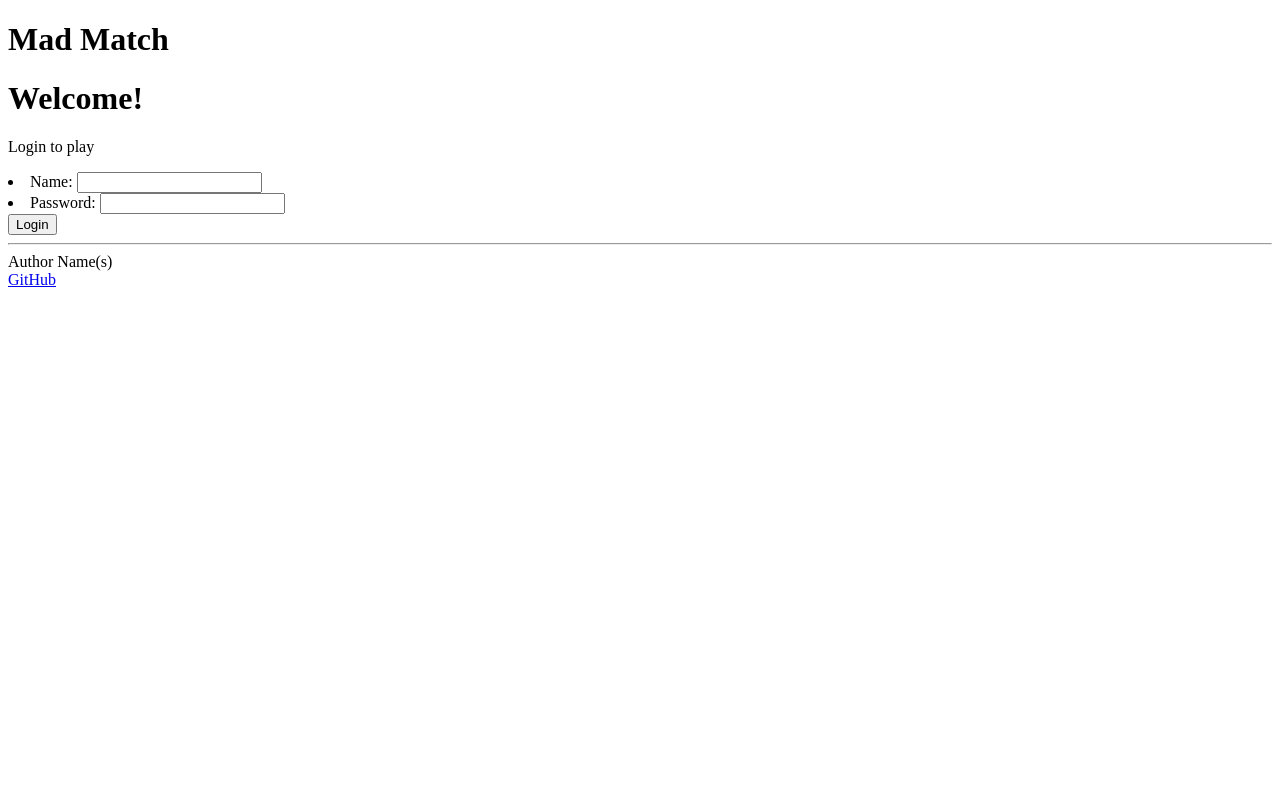
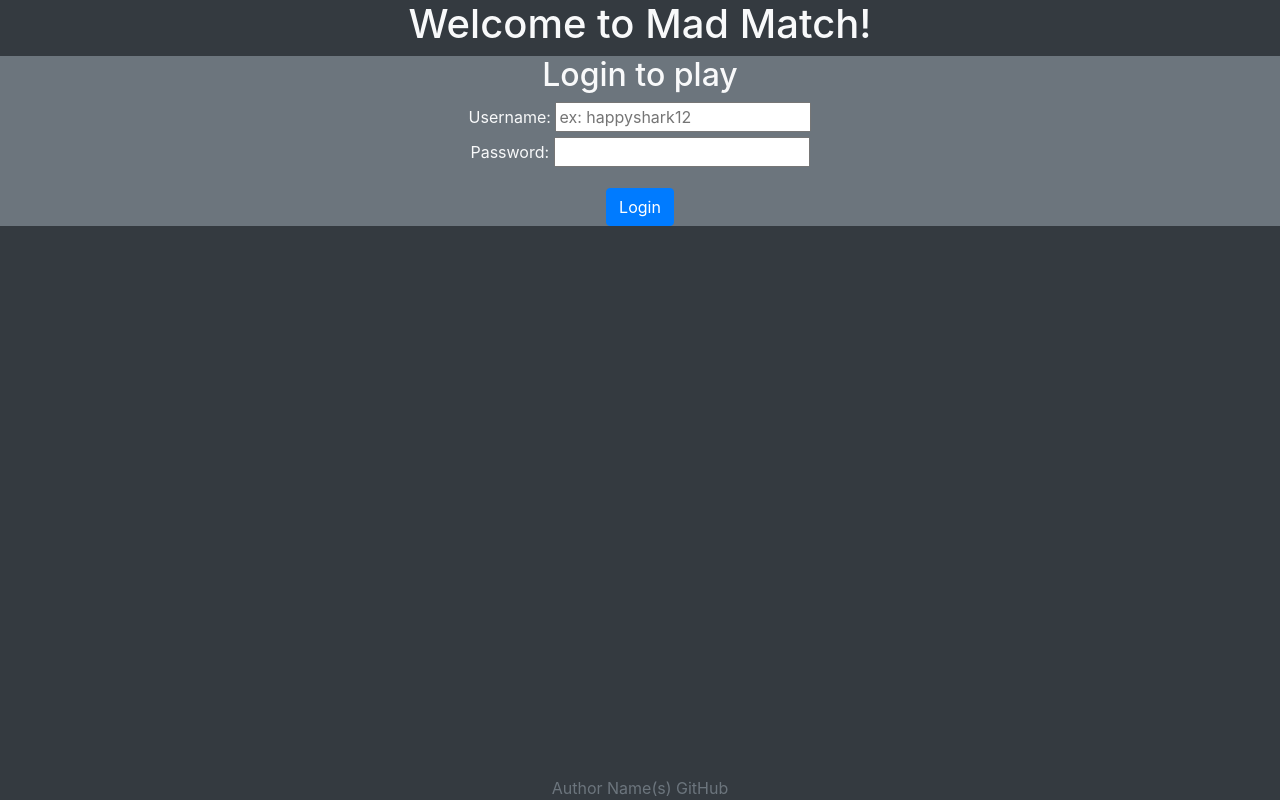
Before and after one commit to hhellwig/my-startup, a plain HTML site: page login.html in a window 1280 px wide. Drawn offline with nearby package versions, Linux system fonts and the light colour scheme.

Commit message:
Update(html) bootstrap implemented

```diff
--- a/login.html
+++ b/login.html
@@ -4,33 +4,52 @@
         <meta charset="UTF-8" />
         <meta name="viewport" content="width=device-width, initial-scale=1.0" />
         <title>Mad Match</title>
+
+        <link rel="stylesheet" href="" />
+
+        <!--Bootstrap implementation-->
+        <link
+            rel="stylesheet"
+            href="https://cdn.jsdelivr.net/npm/bootstrap@4.3.1/dist/css/bootstrap.min.css"
+            integrity="sha384-ggOyR0iXCbMQv3Xipma34MD+dH/1fQ784/j6cY/iJTQUOhcWr7x9JvoRxT2MZw1T"
+            crossorigin="anonymous"
+            />
+        <!--Icon code-->
+        <script src="https://kit.fontawesome.com/c122e69882.js" crossorigin="anonymous"></script>
     </head>
-    <body>
-        <header>
-            <h1>Mad Match</h1>
+    <body class="bg-dark text-light text-center">
+        <header class="container-fluid">
+            <h1>Welcome to Mad Match!</h1>
         </header>
 
-        <main>
-            <h1>Welcome!</h1>
-            <p>Login to play</p>
+        <main class="container-fluid bg-secondary text-center">
+            <div>
+                <h2>Login to play</h2>
                 <form method="get" action="">
+                    <ul class="list-unstyled">
                         <li>
-                <label for="name">Name: </label>
-                <input type="text" id="name" />
+                        <label for="name">Username: </label>
+                        <input type="text" id="name" placeholder="ex: happyshark12"/>
                         </li>
                         <li>
                         <label for="password">Password: </label>
                         <input type="password" id="password" name="password" />
                         </li>
-                <button type="submit">Login</button>
+                    </ul>
+                    <button type="submit" class="btn btn-primary">Login</button>
             </form>
+            </div>
         </main>
 
-        <footer>
-            <hr />
+        <footer class="bg-dark text-light text-muted fixed-bottom">
+            <div class="container-fluid">
             <span class="text-reset">Author Name(s)</span>
-            <br />
-            <a href="https://githug.com/hhellwig">GitHub</a>
+            <a
+                class="text-reset"
+                href="https://githug.com/hhellwig">
+                GitHub
+            </a>
+            </div>
         </footer>
     </body>
 </html>
```
Lines whose indentation alone changed are shown as unchanged.
